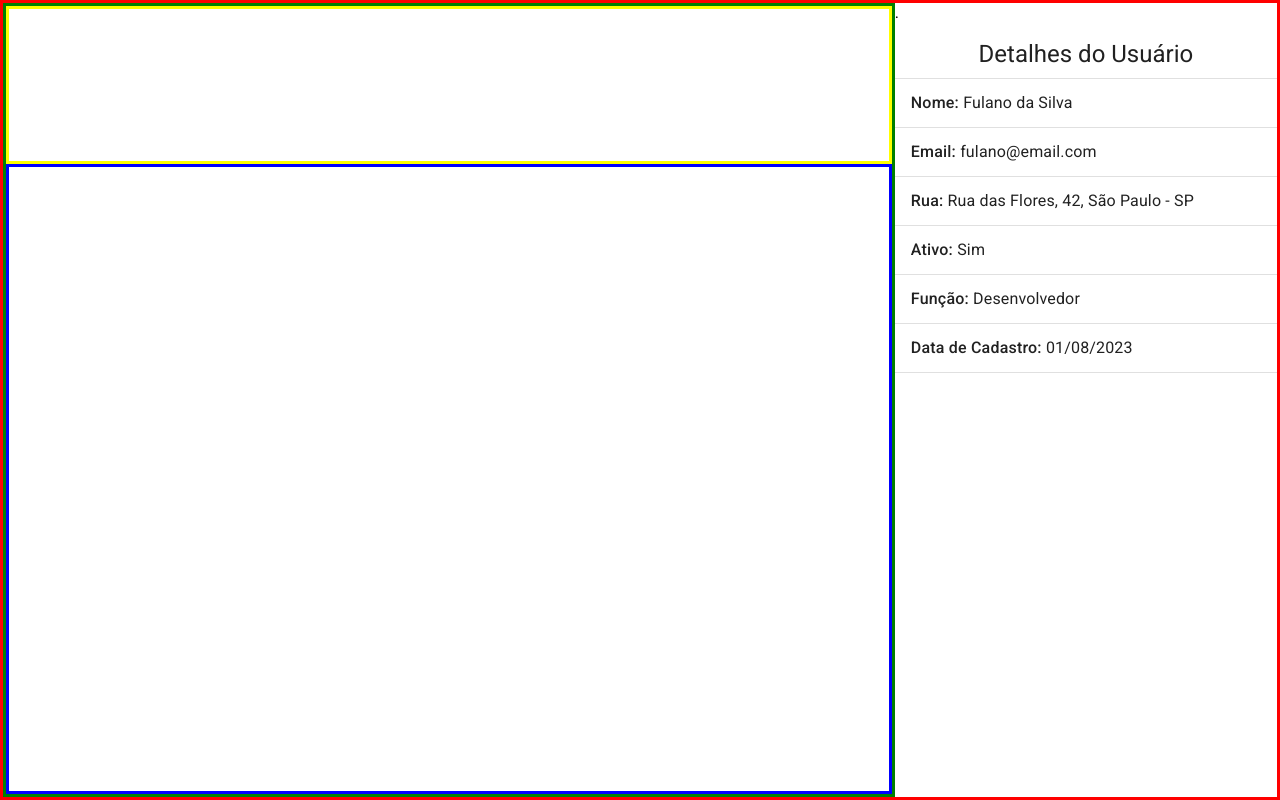
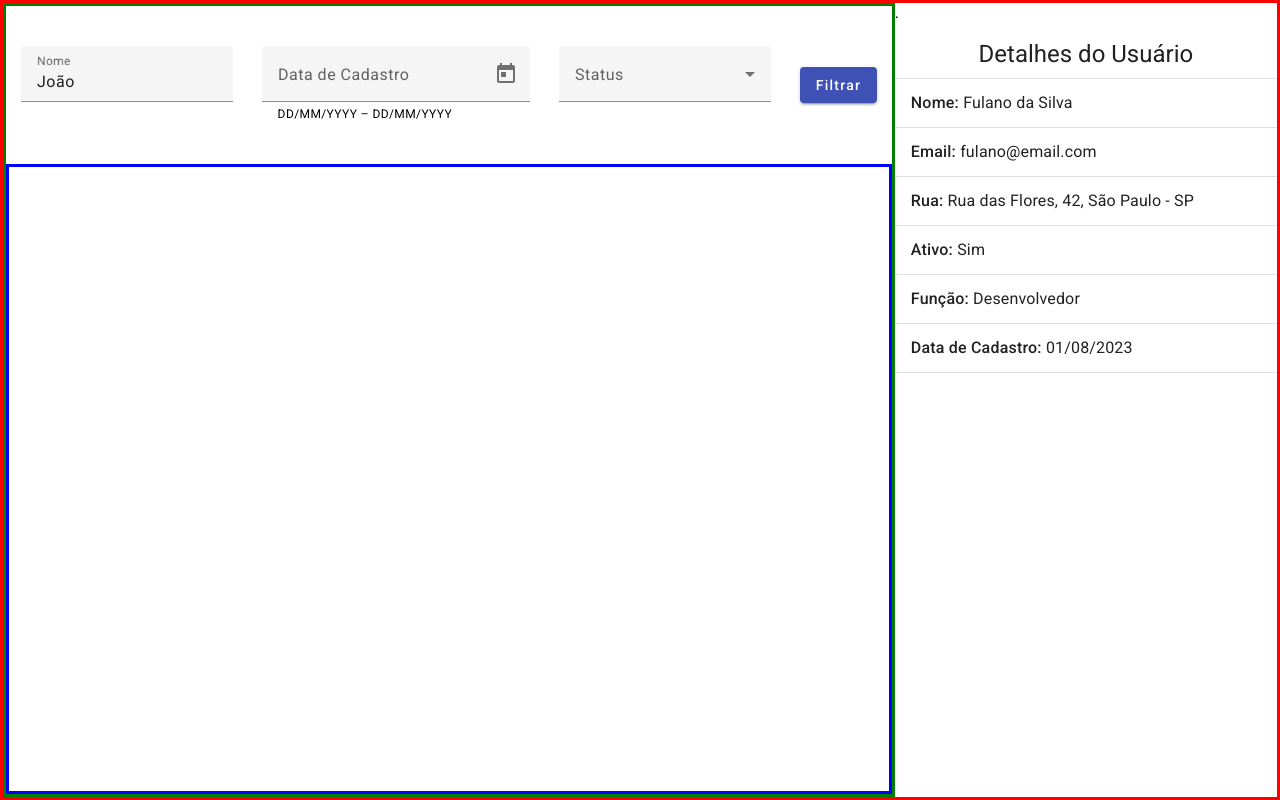
Before and after one commit to lucas-dantas-acelera-maker/angular-users-filter, an Angular app: page / in a window 1280 px wide. Built offline with nearby package versions, Linux system fonts and the light colour scheme.

Commit message:
feat: add mocked users filter component

```diff
--- a/src/app/app.component.html
+++ b/src/app/app.component.html
@@ -3,6 +3,7 @@
     <!-- Left div content (70% width): filter + users list -->
     <div class="top-div">
       <!-- Top div content: filter component -->
+      <app-users-filter />
     </div>
     <div class="main-left-div">
       <!-- Left div content (80%) height: list component -->
--- a/src/app/app.component.scss
+++ b/src/app/app.component.scss
@@ -13,7 +13,6 @@
 }
 
 .top-div {
-    border: 3px solid yellow;
     flex-grow: 1; // fills all the available space
 }
 
--- /dev/null
+++ b/src/app/components/users-filter/users-filter.component.html
@@ -0,0 +1,45 @@
+<div class="filter">
+  <form class="form">
+    <!-- Name filter input -->
+    <div class="form__name">
+      <mat-form-field class="example-full-width">
+        <mat-label>Nome</mat-label>
+        <input matInput placeholder="Ex. João da Silva" value="João" />
+      </mat-form-field>
+    </div>
+
+    <!-- Date range picker -->
+    <div class="form__date">
+      <mat-form-field>
+        <mat-label>Data de Cadastro</mat-label>
+        <mat-date-range-input [rangePicker]="picker">
+          <input matStartDate placeholder="Start date" />
+          <input matEndDate placeholder="End date" />
+        </mat-date-range-input>
+        <mat-hint>DD/MM/YYYY – DD/MM/YYYY</mat-hint>
+        <mat-datepicker-toggle
+          matIconSuffix
+          [for]="picker"
+        ></mat-datepicker-toggle>
+        <mat-date-range-picker #picker></mat-date-range-picker>
+      </mat-form-field>
+    </div>
+
+    <!-- Status select -->
+    <div class="form__status">
+      <mat-form-field>
+        <mat-label>Status</mat-label>
+        <mat-select>
+          <mat-option *ngFor="let food of foods" [value]="food.value">
+            {{ food.viewValue }}
+          </mat-option>
+        </mat-select>
+      </mat-form-field>
+    </div>
+
+    <!-- Filter button -->
+    <div class="form__button">
+      <button mat-raised-button color="primary">Filtrar</button>
+    </div>
+  </form>
+</div>
--- /dev/null
+++ b/src/app/components/users-filter/users-filter.component.scss
@@ -0,0 +1,19 @@
+.filter {
+    width: 100%;
+    height: 100%;
+}
+
+.form {
+    width: 100%;
+    height: 100%;
+    display: flex;
+    align-items: center;
+    justify-content: space-around;
+    flex-wrap: wrap;
+
+    &__name { }
+
+    &__date { }
+
+    &__status { }
+}
--- /dev/null
+++ b/src/app/components/users-filter/users-filter.component.ts
@@ -0,0 +1,10 @@
+import { Component } from '@angular/core';
+
+@Component({
+  selector: 'app-users-filter',
+  templateUrl: './users-filter.component.html',
+  styleUrls: ['./users-filter.component.scss'],
+})
+export class UsersFilterComponent {
+  foods = [{ value: 'Test', viewValue: 'Test' }];
+}
```
Also changed, not shown: src/app/angular-material/angular-material.module.ts (+27 -2 lines), src/app/components/components.module.ts (+8 -3 lines), 1 other file (tests, documents, lock files or other folders).
